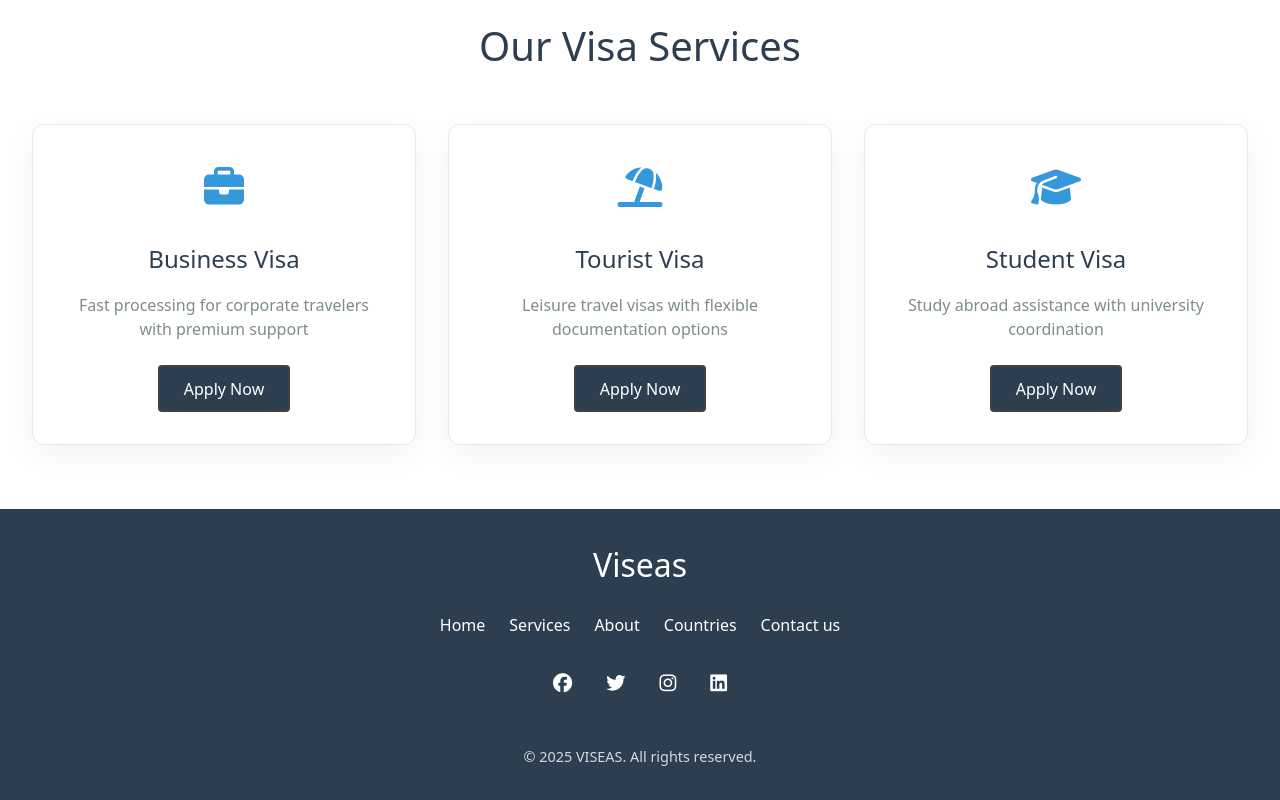
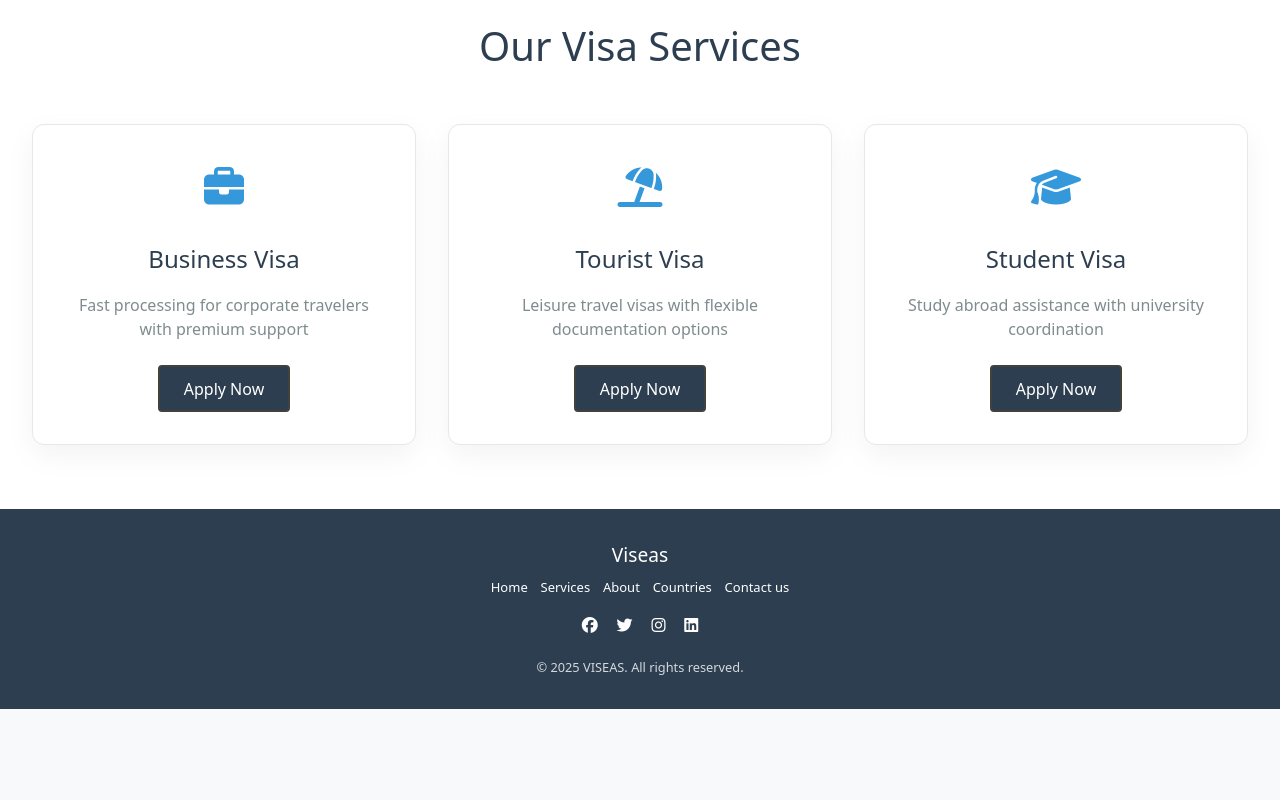
Before and after one commit to vrajparekh012/Visa_sevice, a React (Create React App) app in the folder viseas-react/: page / in a window 1280 px wide. Shown: the part 671-1471 px from the top of the page. After the commit the page ends 1380 px from the top, so only its background shows below. Built offline with nearby package versions, Linux system fonts and the light colour scheme.

Commit message:
Update footer.css

```diff
--- a/viseas-react/src/components/styles/footer.css
+++ b/viseas-react/src/components/styles/footer.css
@@ -2,27 +2,28 @@
 .footer_section {
   background-color: #2c3e50;
   color: #fff;
-  padding: 40px 0 20px;
+  padding: 10px 0; /* was 40px 0 20px */
   font-family: 'Poppins', sans-serif;
 }
 
 .info_section {
-  padding: 40px 0;
+  padding: 8px 0; /* was 40px 0 */
 }
 
 .info_logo {
-  margin-bottom: 20px;
+  margin-bottom: 8px; /* was 20px */
 }
 
 .info_logo a {
   color: #fff;
-  font-size: 24px;
+  font-size: 20px; /* smaller text */
   font-weight: 700;
   text-decoration: none;
 }
 
 .info_logo p {
-  margin-top: 15px;
+  margin-top: 5px; /* was 15px */
+  font-size: 13px; /* smaller text */
   color: #ecf0f1;
 }
 
@@ -30,8 +31,9 @@
 .info_info h5,
 .info_form h5 {
   color: #fff;
-  margin-bottom: 20px;
+  margin-bottom: 8px; /* was 20px */
   font-weight: 600;
+  font-size: 14px;
 }
 
 .info_links ul {
@@ -40,11 +42,12 @@
 }
 
 .info_links li {
-  margin-bottom: 10px;
+  margin-bottom: 5px; /* was 10px */
 }
 
 .info_links a {
   color: #ecf0f1;
+  font-size: 13px;
   text-decoration: none;
 }
 
@@ -57,39 +60,42 @@
   text-decoration: none;
   display: flex;
   align-items: center;
-  margin-bottom: 10px;
+  margin-bottom: 5px; /* was 10px */
+  font-size: 13px;
 }
 
 .info_contact i {
-  margin-right: 10px;
+  margin-right: 6px; /* was 10px */
   color: #007bff;
 }
 
 .info_form input {
   width: 100%;
-  padding: 10px;
+  padding: 6px; /* was 10px */
   border: none;
   border-radius: 4px;
-  margin-bottom: 15px;
+  margin-bottom: 8px; /* was 15px */
+  font-size: 13px;
 }
 
 .info_form button {
   background-color: #007bff;
   color: #fff;
   border: none;
-  padding: 10px 20px;
+  padding: 6px 12px; /* was 10px 20px */
   border-radius: 4px;
   cursor: pointer;
+  font-size: 13px;
 }
 
 .social_box {
-  margin-top: 20px;
+  margin-top: 10px; /* was 20px */
 }
 
 .social_box a {
   color: #fff;
-  margin-right: 15px;
-  font-size: 18px;
+  margin-right: 8px; /* was 15px */
+  font-size: 15px; /* was 18px */
 }
 
 .social_box a:hover {
@@ -99,16 +105,17 @@
 /* Copyright */
 .footer_section p {
   text-align: center;
-  margin-top: 20px;
-  padding-top: 20px;
+  margin-top: 5px; /* was 20px */
+  padding-top: 5px; /* was 20px */
   border-top: 1px solid #34495e;
+  font-size: 12px;
   color: #ecf0f1;
 }
 
 /* Responsive */
 @media (max-width: 991px) {
   .info_section > .row > div {
-    margin-bottom: 30px;
+    margin-bottom: 15px; /* was 30px */
   }
 }
 
@@ -119,21 +126,22 @@
 }
 
 .footer-content h3 {
-  font-size: 2rem;
-  margin-bottom: 1.5rem;
+  font-size: 1.2rem; /* was 2rem */
+  margin-bottom: 0.5rem; /* was 1.5rem */
 }
 
 .footer-links {
   display: flex;
   flex-wrap: wrap;
   justify-content: center;
-  gap: 1.5rem;
-  margin-bottom: 2rem;
+  gap: 0.8rem; /* was 1.5rem */
+  margin-bottom: 1rem; /* was 2rem */
 }
 
 .footer-links a {
   color: white;
   text-decoration: none;
+  font-size: 13px;
   transition: color 0.3s ease;
 }
 
@@ -143,13 +151,13 @@
 
 .social-links {
   display: flex;
-  gap: 1.5rem;
-  margin-bottom: 2rem;
+  gap: 0.8rem; /* was 1.5rem */
+  margin-bottom: 1rem; /* was 2rem */
 }
 
 .social-links a {
   color: white;
-  font-size: 1.5rem;
+  font-size: 1.1rem; /* was 1.5rem */
   transition: color 0.3s ease;
 }
 
@@ -158,8 +166,8 @@
 }
 
 .copyright {
-  margin-top: 1rem;
-  font-size: 0.9rem;
+  margin-top: 0.3rem; /* was 1rem */
+  font-size: 0.8rem; /* was 0.9rem */
   opacity: 0.8;
 }
 
@@ -167,10 +175,11 @@
   background: none;
   border: none;
   color: inherit;
-  font-size: 1.2rem;
+  font-size: 1rem; /* was 1.2rem */
   cursor: pointer;
-  margin: 0 5px;
+  margin: 0 3px; /* was 5px */
 }
+
 .social-btn:hover {
   color: #007bff;
 }
```
